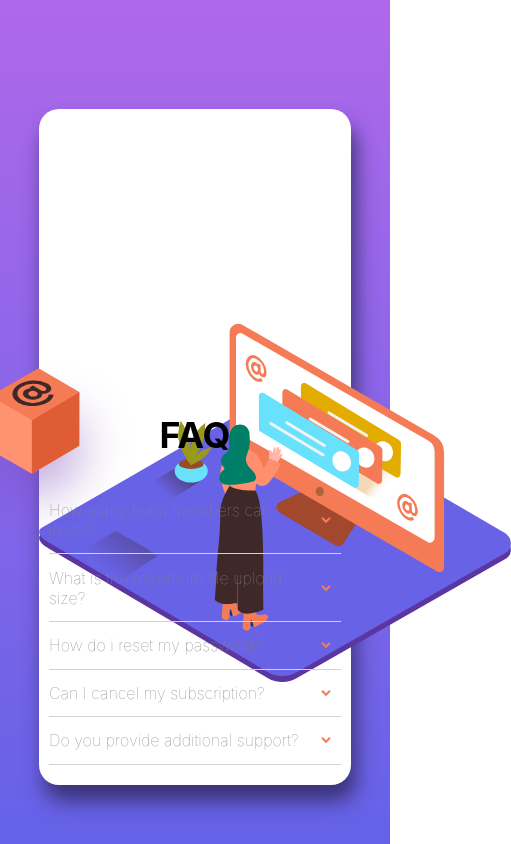
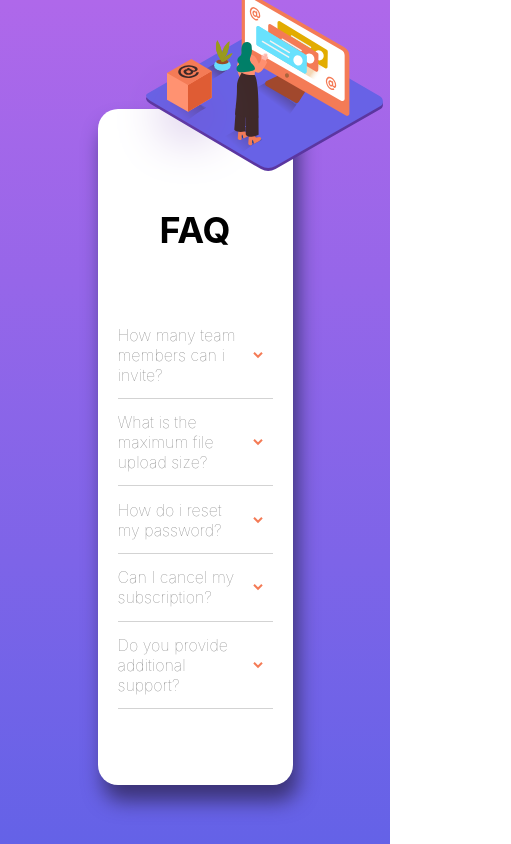
Before and after one commit to EricGomez101/faq-accordion, a React (Create React App) app in the folder faq-accordion/: page / in a window 390 px wide. Shown: the whole page, 511 px wide, since content can reach past the window. Built offline with nearby package versions, Linux system fonts and the light colour scheme.

Commit message:
Styling changes for mobile design

```diff
--- a/faq-accordion/src/Components/Accordion/styles.css
+++ b/faq-accordion/src/Components/Accordion/styles.css
@@ -1,6 +1,5 @@
 .Accordion {
   border-bottom: 1px solid lightgray;
-    max-width: 35rem;
   box-sizing: border-box;
 }
 
@@ -39,8 +38,11 @@
   font-weight: bold;
 }
 
-@media(max-width: 600px) {
+@media (max-width: 920px) {
   .Accordion-header--text {
     font-size: 1.6rem;
   }
+  .Accordian {
+    flex-grow: 1;
   }
+}
--- a/faq-accordion/src/Components/AccordionContainer/styles.css
+++ b/faq-accordion/src/Components/AccordionContainer/styles.css
@@ -0,0 +1,7 @@
+@media (max-width: 920px) {
+  .Accordion-container {
+    flex-grow: 1;
+    padding: 2rem;
+    margin-top: 1rem;
+  }
+}
--- a/faq-accordion/src/Components/Card/index.js
+++ b/faq-accordion/src/Components/Card/index.js
@@ -1,23 +1,36 @@
-import { useState } from 'react';
+import { useState, useEffect } from 'react';
 import { ReactComponent as DesktopIcon } from '../../images/illustration-woman-online-desktop.svg';
 import { ReactComponent as MobileIcon } from '../../images/illustration-woman-online-mobile.svg';
 import { ReactComponent as BoxIcon } from '../../images/illustration-box-desktop.svg';
 import "./styles.css";
 import AccordionContainer from '../AccordionContainer';
 
+const windowWidth = window.innerWidth;
+
 const Card = (props) => {
+    const [ width, updateWidth ] = useState(windowWidth);
+    const getWindowSize = () => {
+        const { innerWidth: width } = window;
+        return width;
+    }
 
-    const [ state, updateIcon ] = useState({ desktopView: true });
-    const getWindowSize = () => {
-        const { innerWidth: width, innerHeight: height } = window;
-        return { width, height };
-    }
+    useEffect(() => {
+        const resizeListener = () => {
+            updateWidth(getWindowSize())
+        }
+
+        window.addEventListener('resize', resizeListener);
+
+        return () => {
+            window.removeEventListener('resize', resizeListener);
+        }
+    })
 
     return (
         <div className="Card">
-            <BoxIcon className="Box-icon"/>
+            { width > 920 ? <BoxIcon className="Box-icon"/> : <MobileIcon className="Mobile-card-icon"/>}
             <section className="Card-content-container">
-                <DesktopIcon className="Card-icon"/>
+            { width > 920 && <DesktopIcon className="Card-icon"/>}
             </section>
             <section className="Card-content-container">
                 <header>
--- a/faq-accordion/src/Components/Card/styles.css
+++ b/faq-accordion/src/Components/Card/styles.css
@@ -1,10 +1,12 @@
 .Card {
   height: 50rem;
-    width: 95rem;
+  max-height: 50rem;
+  width: 65%;
+  max-width: 120rem;
   border-radius: 2rem;
   background: #ffff;
   display: flex;
-    box-shadow: 0.5rem 1.6rem 2rem #3B3376;
+  box-shadow: 0.5rem 1.6rem 2rem #3b3376;
   position: relative;
 }
 
@@ -34,24 +36,27 @@
   z-index: 1;
 }
 
-@media(max-width: 600px) {
+@media (max-width: 920px) {
   .Card {
     height: 80%;
-        width: 80%;
+    width: 50%;
+    max-width: 80rem;
     flex-direction: column;
     margin-top: 5rem;
     max-height: 70rem;
   }
   .Card-content-container {
     width: auto;
-        padding: 2rem 1rem;
     overflow: visible;
+    padding: 0;
+    justify-content: space-between;
   }
   .Card-content-container:nth-child(1) {
     height: 25%;
   }
   .Card-content-container:nth-child(2) {
-        margin-top: auto;
+    margin-top: 35%;
+    padding-left: 10rem;
   }
   .Card-content-container--header {
     text-align: center;
@@ -60,4 +65,9 @@
     top: 0;
     left: 0;
   }
+  .Mobile-card-icon {
+    position: absolute;
+    top: -17.5%;
+    left: 10%;
   }
+}
--- a/faq-accordion/src/Pages/App.css
+++ b/faq-accordion/src/Pages/App.css
@@ -8,7 +8,7 @@
     padding: 0 6rem;
 }
 
-@media(max-width: 600px) {
+@media(max-width: 920px) {
     .App {
         padding: 0;
     }
```
Lines whose indentation alone changed are shown as unchanged.
